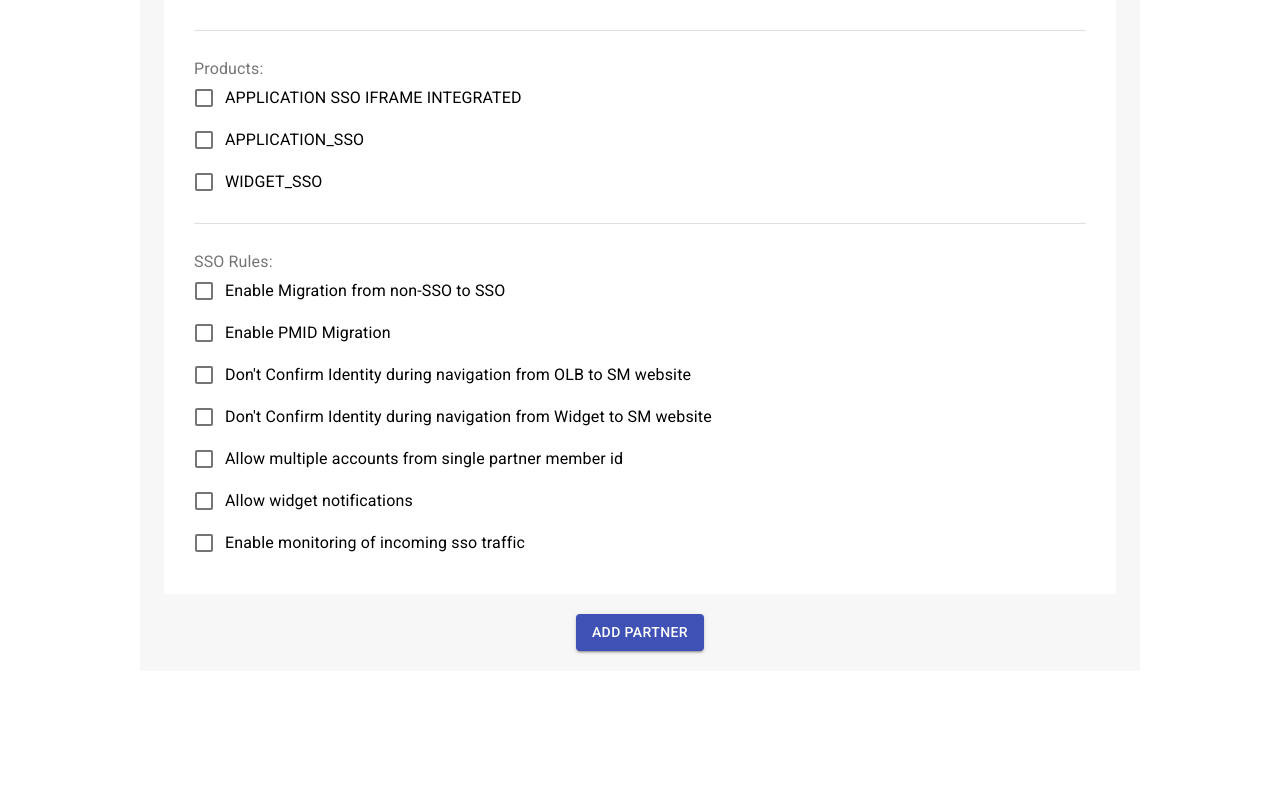
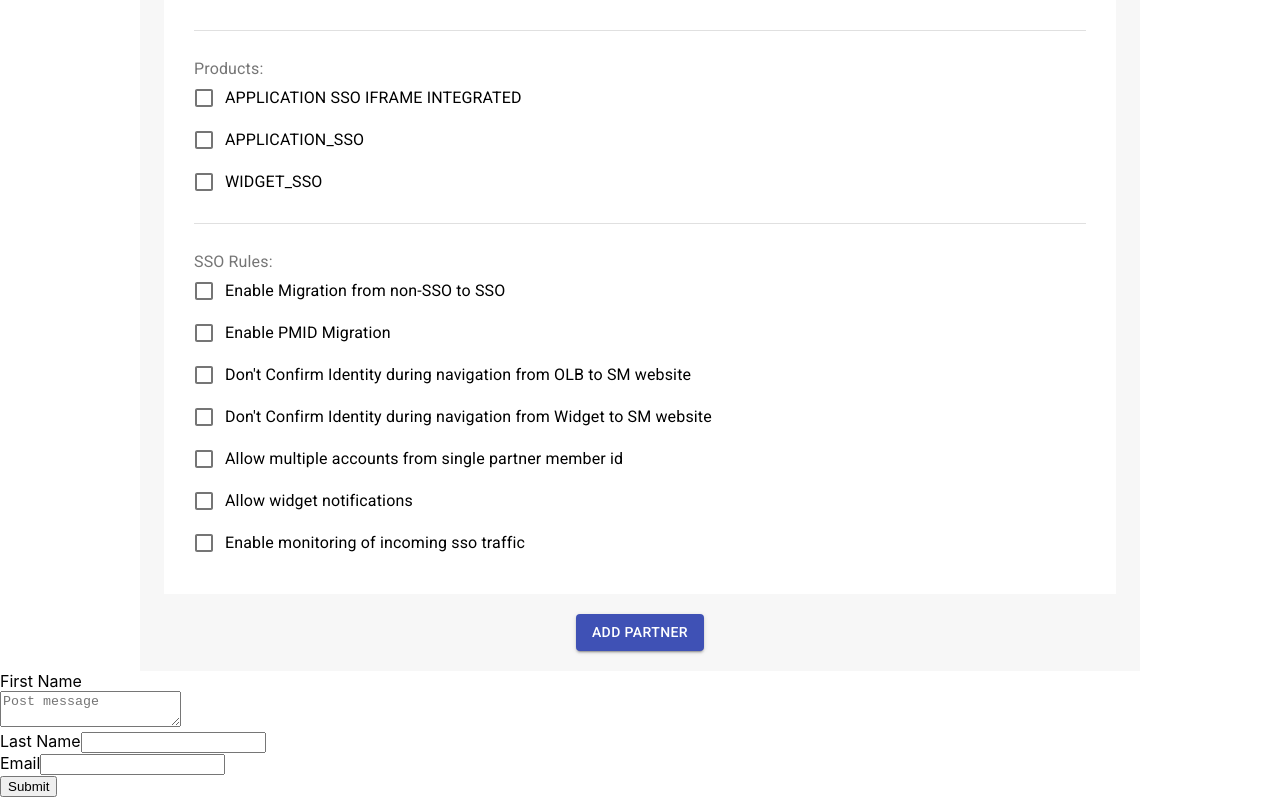
Before and after one commit to Prezlyata/savvy, a React (Create React App) app: page /partners/addPartner in a window 1280 px wide. Shown: the part 1112-1909 px from the top of the page. Before the commit the page ends 1783 px from the top, so only its background shows below. Built offline with nearby package versions, Linux system fonts and the light colour scheme.

Commit message:
FormControl has been added

```diff
--- a/src/components/AddPartner/AddPartner.js
+++ b/src/components/AddPartner/AddPartner.js
@@ -1,5 +1,7 @@
 import React, { Component } from 'react';
 import {inputFields, partnerStatus, emailRules, loginRules, memberProfileRules, products, ssoRules} from './configFields'
+import {reduxForm, Field} from 'redux-form';
+import { compose } from 'redux'
 import { withStyles } from '@material-ui/core';
 import Container from '@material-ui/core/Container';
 import TextField from '@material-ui/core/TextField';
@@ -11,6 +13,26 @@ import FormLabel from '@material-ui/core/FormLabel';
 import Divider from '@material-ui/core/Divider';
 import Button from '@material-ui/core/Button';
 import styles from './styles';
+
+import ContactForm from './ContactForm'
+
+
+const FIELDS = {
+    partnerPID:{
+        type: 'input',
+        lable: 'Title for Post'
+    },
+    platform:{
+        type: 'input',
+        lable: 'Enter platform'
+    },
+    partnerName:{
+        type: 'input',
+        lable: 'Enter partner name'
+    }
+};
+
+// ['partnerPID', 'platform', 'partnerName', 'loginUrl', 'webSite', 'FIID', 'dormancyPeriod']
 
 class AddPartner extends Component {
 	constructor(props) {
@@ -44,6 +66,10 @@ class AddPartner extends Component {
         this.setState({
 			partner: newPartnerList
 		});
+    }
+
+    submit = values =>{
+        console.log(values)
     }
 
     render() {
@@ -160,10 +186,43 @@ class AddPartner extends Component {
                     <Button className={classes.btn} variant="contained" color="primary">
 						Add partner
 					</Button>
+
                 </Container>
+                {/* <form onSubmit={this.handleSubmit()}>
+                        <div>
+                            <label htmlFor="firstName">First Name</label>
+                            <Field name="firstName" component="input" type="text" />
+                        </div>
+                        <div>
+                            <label htmlFor="lastName">Last Name</label>
+                            <Field name="lastName" component="input" type="text" />
+                        </div>
+                        <div>
+                            <label htmlFor="email">Email</label>
+                            <Field name="email" component="input" type="email" />
+                        </div>
+                        <button type="submit">Submit</button>
+                    </form> */}
+
+                    <ContactForm onSubmit={this.submit}/>
             </React.Fragment>
         )
     }
 }
 
+// export default withStyles(styles)(AddPartner);
+
+// export default reduxForm ({
+//     from: 'my-customer-registration-form',
+//     onSubmit,
+// }) (ReduxForm);
+
+
+// AddPartner = reduxForm({
+//     from: 'partner'
+// })(AddPartner)
 export default withStyles(styles)(AddPartner);
+
+// export default compose(reduxForm ({
+//     from: 'partner',
+// }), withStyles(styles)(AddPartner))
--- /dev/null
+++ b/src/components/AddPartner/ContactForm.js
@@ -0,0 +1,33 @@
+import React, { Component } from 'react';
+import {reduxForm, Field} from 'redux-form';
+import {requiredField, maxLengthCreator} from '../../utils/validators'
+import {Textarea} from '../common/FormsControls/FormsControls'
+
+const maxLength10 = maxLengthCreator(10);
+const ContactForm = props  =>{
+    return (
+      <form onSubmit={props.handleSubmit}>
+        <div>
+          <label htmlFor="firstName">First Name</label>
+          <Field name="firstName" component={Textarea} placeholder={'Post message'} type="text" validate={[requiredField, maxLength10]}/>
+        </div>
+        <div>
+          <label htmlFor="lastName">Last Name</label>
+          <Field name="lastName" component="input" type="text" />
+        </div>
+        <div>
+          <label htmlFor="email">Email</label>
+          <Field name="email" component="input" type="email" />
+        </div>
+        <button type="submit">Submit</button>
+      </form>
+    )
+  }
+
+//   ContactForm = reduxForm({
+//     form: 'contact'
+//   })(ContactForm);
+
+//   export default ContactForm;
+
+  export default reduxForm({ form: 'AddPartnerForm' })(ContactForm)
--- /dev/null
+++ b/src/components/common/FormsControls/FormsControls.js
@@ -0,0 +1,20 @@
+import React from 'react'
+import styles from './styles.css'
+
+export const FormControl = ({input, meta, child,...props}) => {
+
+    const hasError = meta.touched && meta.error;
+    return (
+        <div className={styles.formControl + ' ' + (hasError ? styles.error : '')}>
+            <div >
+                {props.children}
+            </div>
+            {hasError && <span>{meta.error}</span>}
+        </div>
+    )
+}
+
+export const Textarea = (props) => {
+    const {input, meta, child, ...restProps} = props
+    return <FormControl {...props}><textarea {...input} {...restProps}/></FormControl>
+}
--- /dev/null
+++ b/src/components/common/FormsControls/styles.css
@@ -0,0 +1,9 @@
+.formControl.error input,
+.formControl.error textarea
+{
+ border: solid red 2px;
+}
+.formControl.error span
+{
+    color: red;
+}
--- /dev/null
+++ b/src/utils/validators.js
@@ -0,0 +1,17 @@
+export const requiredField = value =>{
+    if (value) return undefined;
+
+    return 'Field is required';
+}
+
+export const maxLengthCreator = (maxLength) => (value) => {
+    if (value.length > maxLength) return `Max length is ${maxLength} symbols`;
+
+    return undefined;
+}
+
+// export const maxLength30 = value =>{
+//     if (value && value.length > 30) return 'Max length is 30 symbols';
+
+//     return undefined;
+// }
```
Also changed, not shown: src/components/AddPartner/ReduxForm.js (+33 -33 lines).
